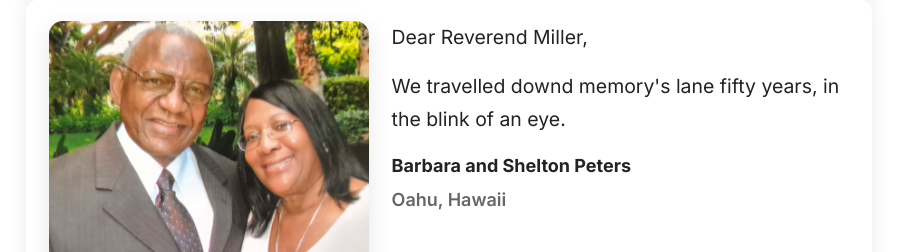
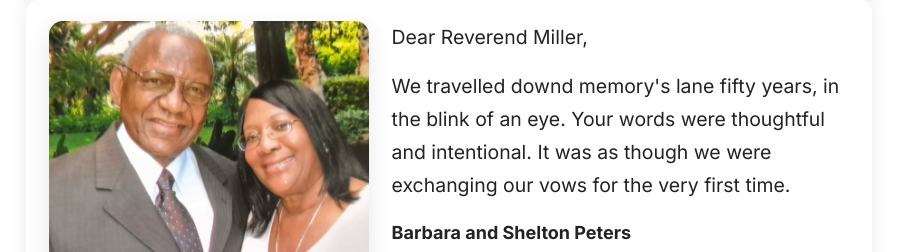
Before and after one commit to SoWrongImRight/uniquelyunitedforever-com, a React (Vite) app: page /vow-renewals in a window 1280 px wide. Shown: the part 1925-2177 px from the top of the page, without its empty margins (191-1088 px from the left). Built offline with nearby package versions, Linux system fonts and the light colour scheme.

Commit message:
updated siteContent.js

```diff
--- a/src/content/siteContent.js
+++ b/src/content/siteContent.js
@@ -62,7 +62,7 @@ export const vowRenewalLetter = {
 
 export const vowRenewalLetter2 = {
   salutation: "Dear Reverend Miller,",
-  body: "We travelled downd memory's lane fifty years, in the blink of an eye.",
+  body: "We travelled downd memory's lane fifty years, in the blink of an eye.  Your words were thoughtful and intentional. It was as though we were exchanging our vows for the very first time.",
   signature: "Barbara and Shelton Peters",
   footer: "Oahu, Hawaii",
 }
```
